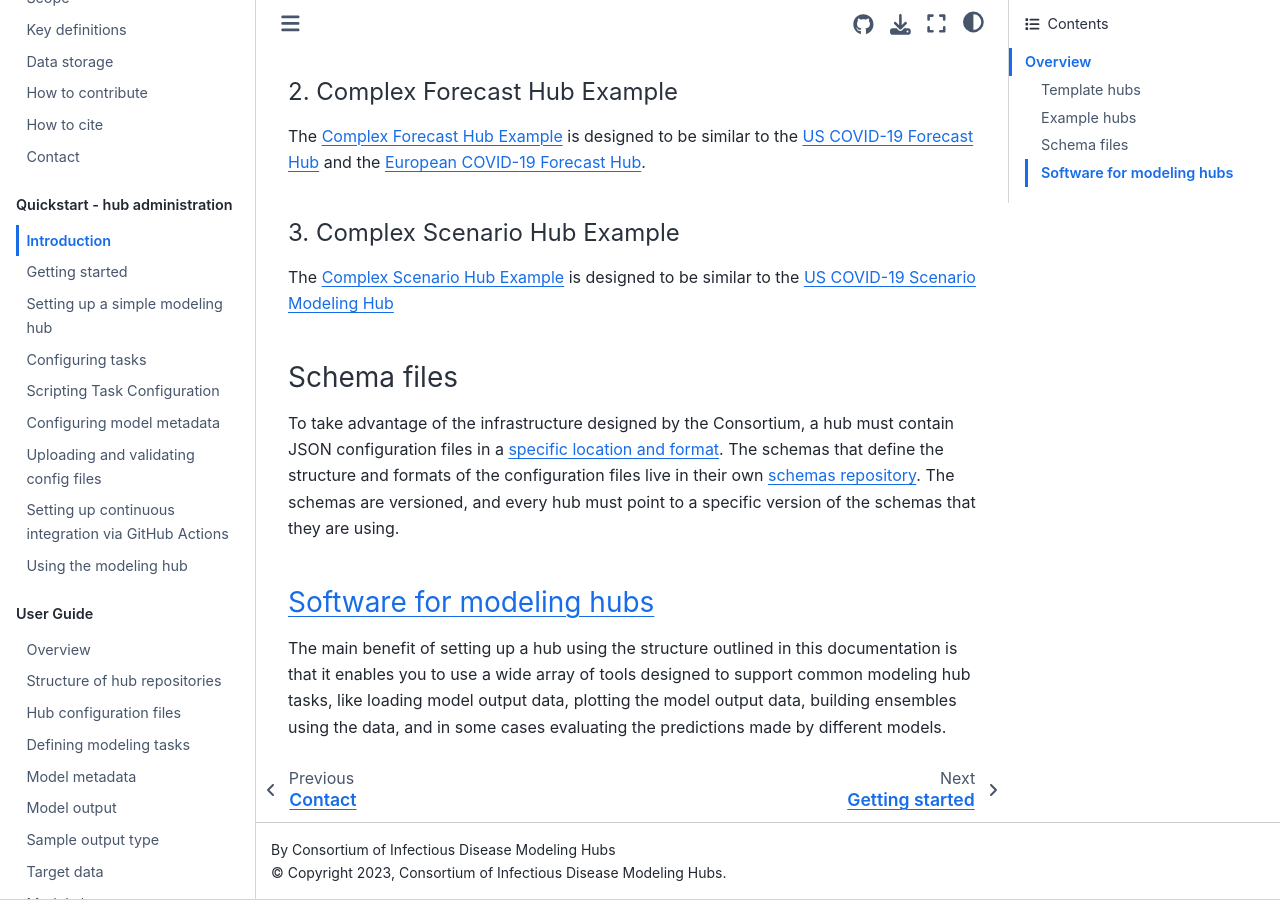
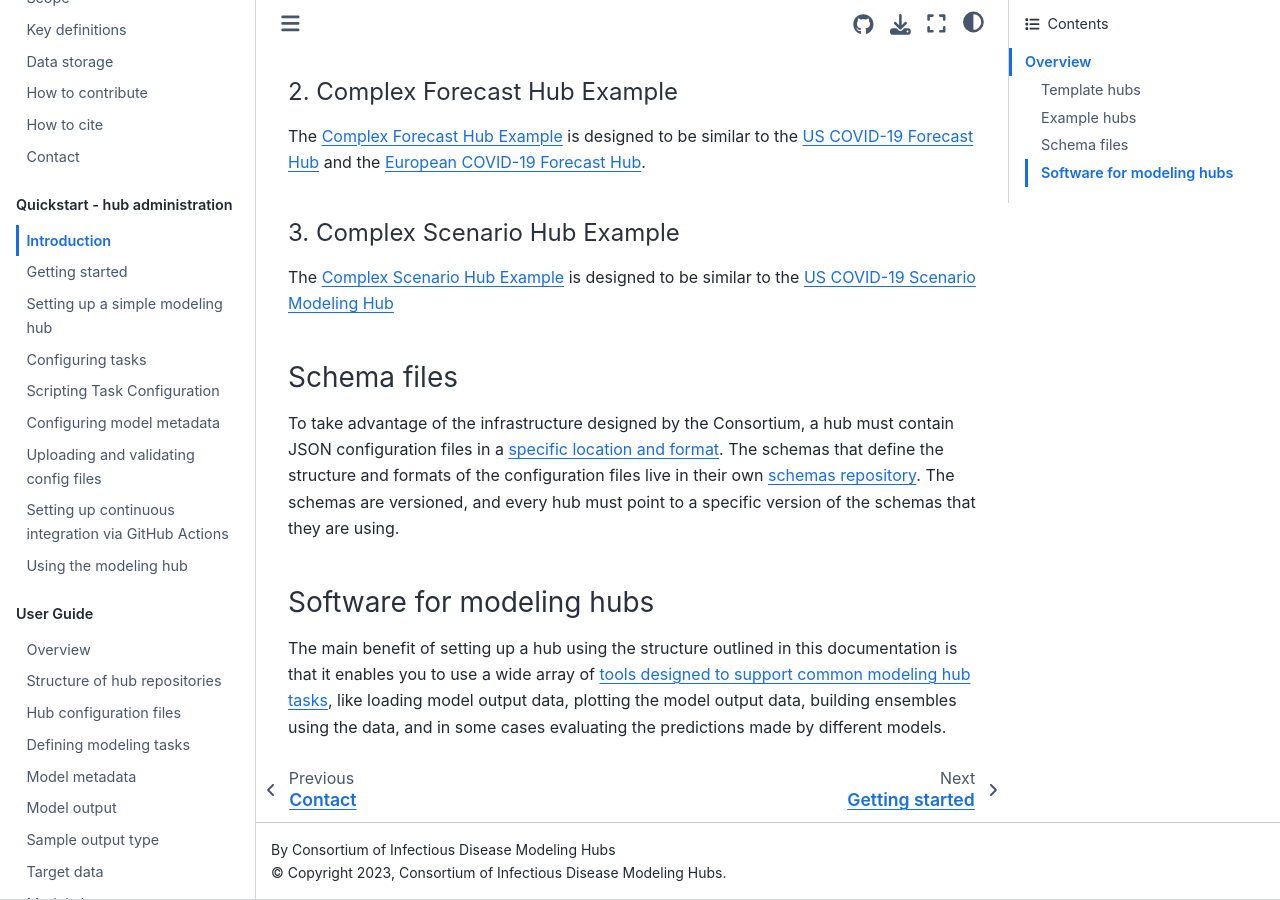
Before and after one commit to hubverse-org/hubDocs, a Sphinx documentation site: the page built from docs/source/quickstart-hub-admin/intro.md, in a window 1280 px wide and 900 px high, scrolled down 1337 px. Built offline with Sphinx 7.4.7 and the Sphinx Book theme 1.1.4, drawn with Linux system fonts in a browser that asks for light colours; comment, search, counter and statistics services are not loaded.

```diff
--- a/docs/source/quickstart-hub-admin/intro.md
+++ b/docs/source/quickstart-hub-admin/intro.md
@@ -46,6 +46,6 @@ The [Complex Scenario Hub Example](https://github.com/hubverse-org/example-compl
 
 To take advantage of the infrastructure designed by the Consortium, a hub must contain JSON configuration files in a [specific location and format](../user-guide/hub-config). The schemas that define the structure and formats of the configuration files live in their own [schemas repository](https://github.com/hubverse-org/schemas). The schemas are versioned, and every hub must point to a specific version of the schemas that they are using.
 
-### [Software for modeling hubs](../user-guide/software.md)
+### Software for modeling hubs
 
-The main benefit of setting up a hub using the structure outlined in this documentation is that it enables you to use a wide array of tools designed to support common modeling hub tasks, like loading model output data, plotting the model output data, building ensembles using the data, and in some cases evaluating the predictions made by different models.
+The main benefit of setting up a hub using the structure outlined in this documentation is that it enables you to use a wide array of [tools designed to support common modeling hub tasks](../user-guide/software.md), like loading model output data, plotting the model output data, building ensembles using the data, and in some cases evaluating the predictions made by different models.
```
